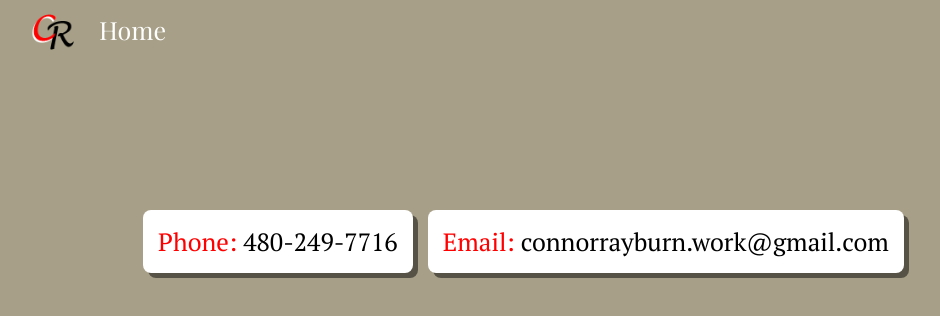
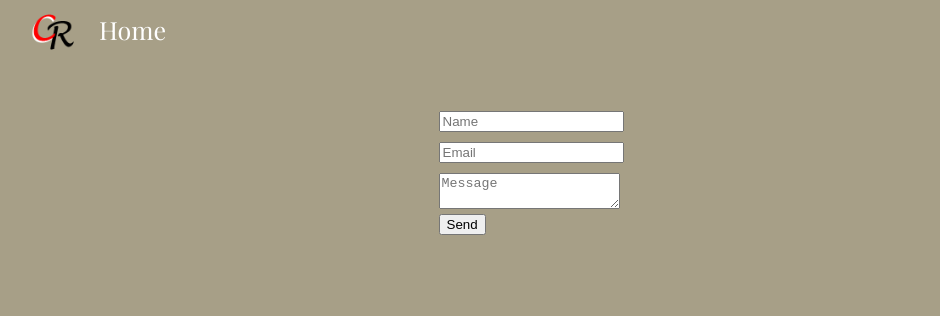
Before and after one commit to crayburn18/My-Portfolio, a React (Create React App) app: page /contactme in a window 1280 px wide. Shown: the top 316 px of the page, without its empty margins (109-1049 px from the left). Built offline with nearby package versions, Linux system fonts and the light colour scheme.

Commit message:
added an email form linked to my work email

```diff
--- a/package.json
+++ b/package.json
@@ -6,6 +6,7 @@
     "@testing-library/jest-dom": "^5.14.1",
     "@testing-library/react": "^11.2.7",
     "@testing-library/user-event": "^12.8.3",
+    "emailjs-com": "^3.2.0",
     "react": "^17.0.2",
     "react-dom": "^17.0.2",
     "react-router-dom": "^6.0.2",
--- a/src/App.css
+++ b/src/App.css
@@ -233,6 +233,18 @@ footer h2 {
     font-size: 16px;
 }
 
+/* Email Form */
+
+.emailForm {
+    display: flex;
+    justify-content: center;
+    margin: 50px auto;
+}
+
+.emailForm div {
+    padding-bottom: 5%;
+}
+
 /* Tablets & Under */
 
 @media (max-width: 969px) {
--- a/src/components/Contact.js
+++ b/src/components/Contact.js
@@ -1,26 +1,66 @@
-import React from 'react';
+import React, { useRef } from 'react';
+import emailjs from 'emailjs-com';
 
 import logo from '../images/portfolio-logo.png';
 
 function Contact() {
+    const form = useRef();
+
+    const sendEmail = (e) => {
+      e.preventDefault();
+
+      emailjs.sendForm('service_3x11fjt', 'template_j02jh2y', form.current, 'user_jbY9cplXBV2n6fZxbXD8m')
+        .then((result) => {
+            console.log(result.text);
+        }, (error) => {
+            console.log(error.text);
+        });
+        e.target.reset()
+    };
     return (
         <>
         <nav class="navbar">
             <img src={logo} alt="CR Logo"/>
             <a href="/">Home</a>
         </nav>
-        {/* <!-- Contact --> */}
+        <div className='emailForm'>
+            <form ref={form} onSubmit={sendEmail}>
+                <div>
+                    {/* <label>Name</label> */}
+                    <input type="text" name="user_name" placeholder='Name' />
+                </div>
+                <div>
+                    {/* <label>Email</label> */}
+                    <input type="email" name="user_email" placeholder="Email"/>
+                </div>
+                <div>
+                    {/* <label>Message</label> */}
+                    <textarea name="message" placeholder='Message'/>
+                    <br></br>
+                    <input type="submit" value="Send" />
+                </div>
+            </form>
+        </div>
 
-        <section class="contact">
-            <div>
-                <span> Phone:</span> 480-249-7716
-            </div>
-            <div class="mobile">
-                <span>Email:</span> connorrayburn.work@gmail.com
-            </div>
-        </section>
         </>
     )
 }
 
 export default Contact;
+
+// <>
+// <nav class="navbar">
+//     <img src={logo} alt="CR Logo"/>
+//     <a href="/">Home</a>
+// </nav>
+// {/* <!-- Contact --> */}
+
+// <section class="contact">
+//     <div>
+//         <span> Phone:</span> 480-249-7716
+//     </div>
+//     <div class="mobile">
+//         <span>Email:</span> connorrayburn.work@gmail.com
+//     </div>
+// </section>
+// </>
```
Also changed, not shown: 1 other file (tests, documents, lock files or other folders).
